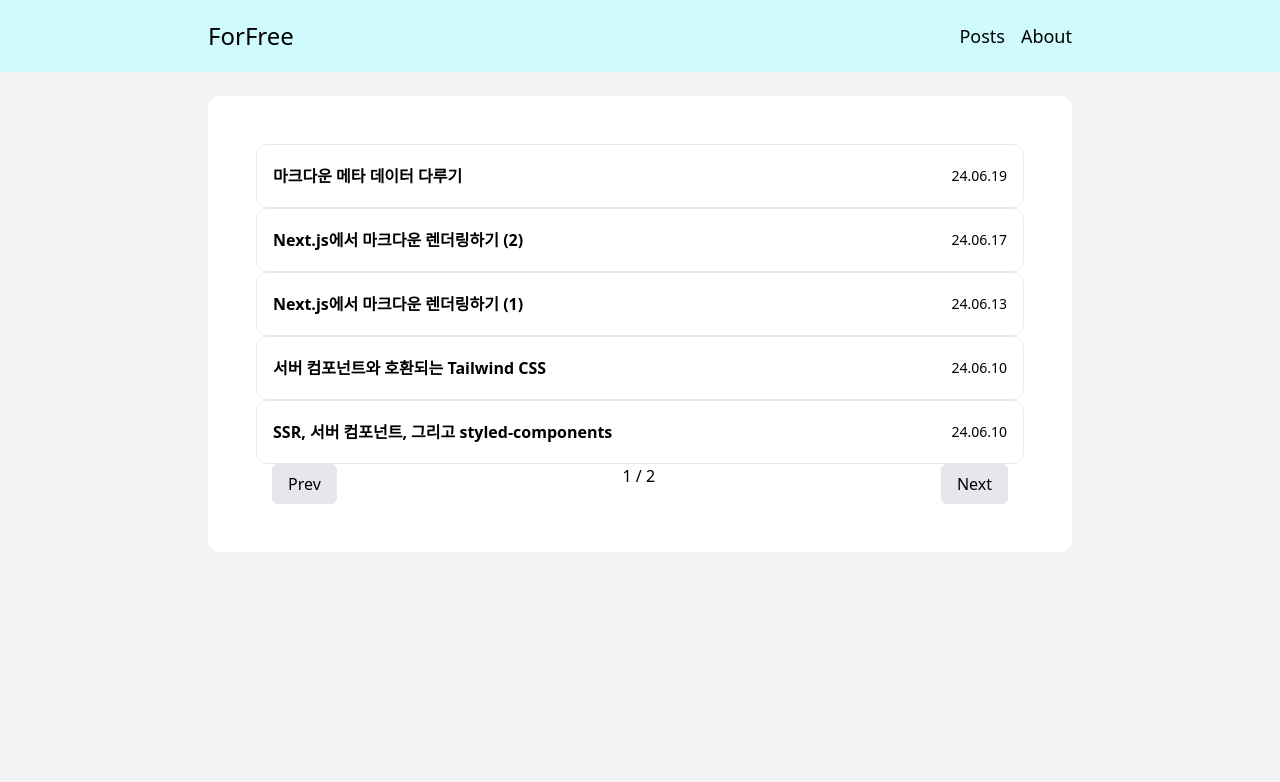
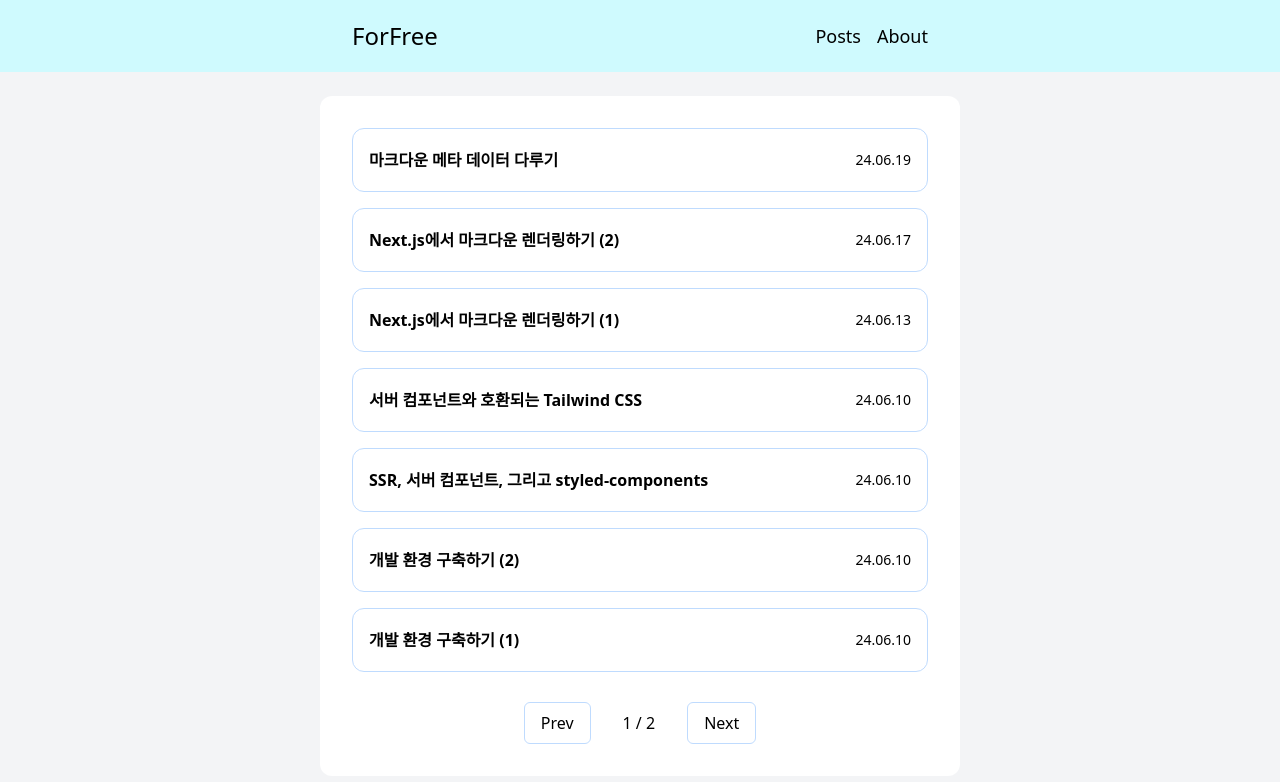
Before and after one commit to dmson1218/blog, a Next.js app: page /posts in a window 1280 px wide. Shown: the top 782 px of the page. Built offline with nearby package versions, Linux system fonts and the light colour scheme.

Commit message:
ui: ui 수정

```diff
--- a/src/app/globals.css
+++ b/src/app/globals.css
@@ -14,3 +14,7 @@ code::after {
 li::before {
     content: '- ';
 }
+
+.my-width {
+    @apply w-11/12 md:w-10/12 lg:w-8/12 xl:w-6/12;
+}
--- a/src/app/layout.tsx
+++ b/src/app/layout.tsx
@@ -14,11 +14,9 @@ export default function RootLayout({
 }>) {
     return (
         <html>
-            <body className="relative bg-gray-100">
+            <body className="h-screen relative bg-gray-100 flex flex-col">
                 <Navigation />
-                <div className="max-w-4xl mx-auto my-6 justify-center">
-                    {children}
-                </div>
+                <div className="grow my-6 flex justify-center">{children}</div>
             </body>
         </html>
     );
--- a/src/app/posts/[slug]/page.tsx
+++ b/src/app/posts/[slug]/page.tsx
@@ -26,7 +26,7 @@ const PostBySlugPage = ({ params }: PostBySlugPageParams) => {
             </div>
             <ReactMarkDown
                 key={content}
-                className="prose-base prose-headings:font-bold prose-img:m-0 prose-pre:m-0 prose-pre:p-0 prose-pre:text-base"
+                className="prose-base prose-headings:font-bold prose-img:mx-auto prose-img:my-0 prose-pre:m-0 prose-pre:p-0 prose-pre:text-base"
                 children={content}
                 rehypePlugins={[rehypeHighlight]}
             />
--- a/src/app/posts/layout.tsx
+++ b/src/app/posts/layout.tsx
@@ -3,7 +3,11 @@ const PostsLayout = ({
 }: Readonly<{
     children: React.ReactNode;
 }>) => {
-    return <div className="p-12 mx-4 rounded-xl bg-white">{children}</div>;
+    return (
+        <div className="my-width h-full p-8 rounded-xl bg-white">
+            {children}
+        </div>
+    );
 };
 
 export default PostsLayout;
--- a/src/components/Navigation.tsx
+++ b/src/components/Navigation.tsx
@@ -7,7 +7,7 @@ const navigationItem = [
 
 const Navigation = () => (
     <nav className="py-5 bg-cyan-100">
-        <div className="max-w-4xl px-4 mx-auto flex justify-between items-center">
+        <div className="my-width px-8 mx-auto flex justify-between items-center">
             <Link href="/" className="text-2xl">
                 ForFree
             </Link>
--- a/src/components/PostPagination.tsx
+++ b/src/components/PostPagination.tsx
@@ -25,7 +25,7 @@ const PostPagination = ({ metaDatas }: PostPaginationProps) => {
 
     return (
         <div className="h-full flex flex-col justify-between">
-            <div>
+            <div className="flex flex-col gap-4">
                 {metaDatas[currentPage].map(({ title, category, date }) => (
                     <PreviewLink
                         key={title}
@@ -35,19 +35,19 @@ const PostPagination = ({ metaDatas }: PostPaginationProps) => {
                     />
                 ))}
             </div>
-            <div className="mx-4 flex justify-between gap-4">
+            <div className="mx-4 flex justify-center gap-8">
                 <button
                     onClick={handlePrev}
-                    className="px-4 py-2 bg-gray-200 rounded-md"
+                    className="px-4 py-2 border border-blue-200 rounded-md"
                 >
                     Prev
                 </button>
-                <span>
+                <span className="my-auto">
                     {currentPage + 1} / {metaDatas.length}
                 </span>
                 <button
                     onClick={handleNext}
-                    className="px-4 py-2 bg-gray-200 rounded-md"
+                    className="px-4 py-2 border border-blue-200 rounded-md"
                 >
                     Next
                 </button>
--- a/src/components/PreviewLink.tsx
+++ b/src/components/PreviewLink.tsx
@@ -5,8 +5,10 @@ const PreviewLink = ({ title, category, date }: MetaData) => {
     return (
         <div>
             <Link href={`/posts/${title}`}>
-                <div className="h-16 px-4 bg-white rounded-xl border border-gray-200 flex justify-between">
-                    <div className="font-bold content-center">{title}</div>
+                <div className="h-16 px-4 rounded-xl border border-blue-200 flex justify-between">
+                    <div className="text-sm md:text-base font-bold content-center">
+                        {title}
+                    </div>
                     <div className="text-sm content-center">
                         {date.getFullYear().toString().slice(2, 4)}.
                         {(date.getMonth() + 1).toString().padStart(2, '0')}.
--- a/src/utils/markdown.ts
+++ b/src/utils/markdown.ts
@@ -8,7 +8,7 @@ export interface MetaData {
     date: Date;
 }
 
-const POST_PER_PAGE = 5;
+const POST_PER_PAGE = 7;
 const markdownDir = path.join(process.cwd(), '/src/content');
 
 export function getMDFiles(): MetaData[] {
```
